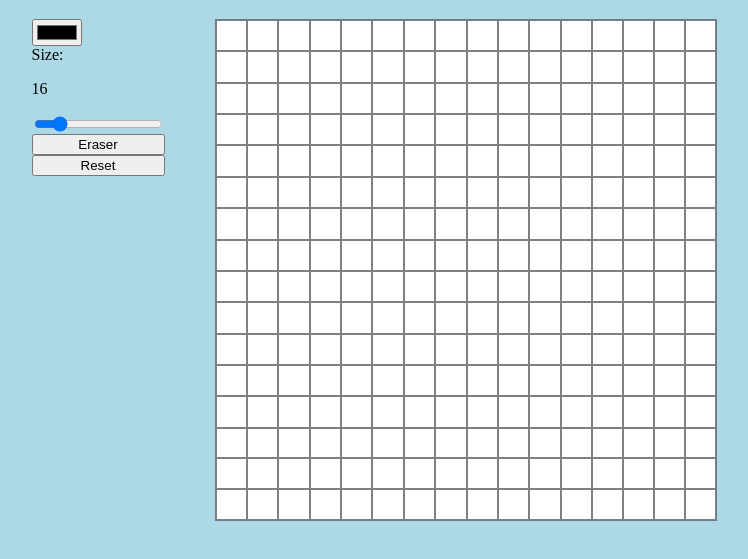
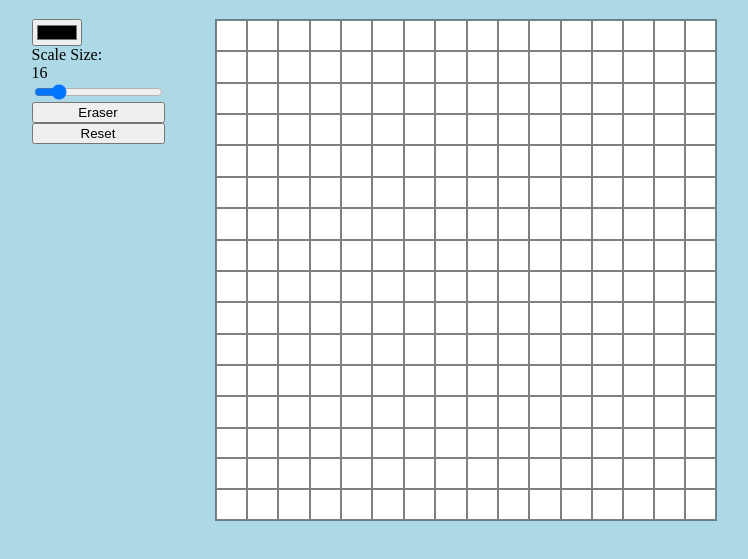
Before and after one commit to Patrick-Tomic/EtchaSketch, a plain HTML site: page index.html in a window 1280 px wide. Shown: the part 69-628 px from the top of the page, without its empty margins (266-1014 px from the left). Drawn offline with Linux system fonts and the light colour scheme.

Commit message:
creation of draw function as well as html update

```diff
--- a/index.html
+++ b/index.html
@@ -18,11 +18,12 @@
                 <div class="controls">
 
                     <input type="color" name ="base" class="base">
-                    <output >Size:<p id="scale-size"></p> </output>
-                    <input type="range" name="scale" class="scale"data-type="px">
+                    Scale Size: <label id="scale-size" for="grid-size"></label>
+                    <input type="range" name="scale" class="scale"data-type="px"
+                    min="1" max="100">
 
                     <button onclick="Eraser()">Eraser</button>
-                    <button onclick="createGrid()">Reset</button>
+                    <button id="reset" onclick="createGrid()">Reset</button>
 
                 </div>
             <div class="gridContainer">
--- a/script.js
+++ b/script.js
@@ -128,10 +128,28 @@ let bgColor = '#ffffff';
                                 }
                     }
                 createGrid();
-
+                draw();
     //resets grid once size scale is changed
                         function removeGrid(){
                             while(container.firstChild){
                             container.removeChild(container.firstChild);
                             }
                         }
+
+                const reset = document.querySelector("#reset");
+                reset.addEventListener("click",draw);
+                        function draw(){
+                            let flag = false;
+                        window.onmouseup = ()=>{
+                            flag = false;
+                            }
+                            const gridItems = document.querySelectorAll(".gridItem");
+                            const base = document.querySelector(".base");
+                            gridItems.forEach(item=>item.addEventListener("mouseover",()=>{
+                                if(flag ==true) item.style.backgroundColor = base.value;
+                                        item.onmousedown = ()=>{
+                                            item.style.backgroundColor = base.value;
+                                            flag = true;
+                                        };
+                            }));
+                        }
```
Lines whose indentation alone changed are shown as unchanged.
